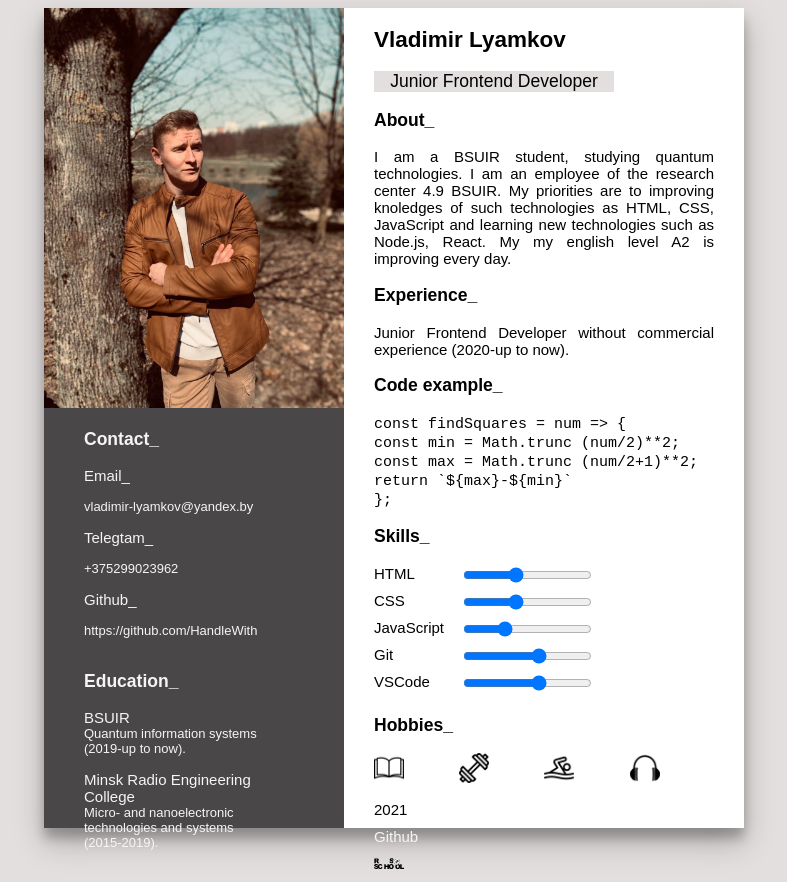
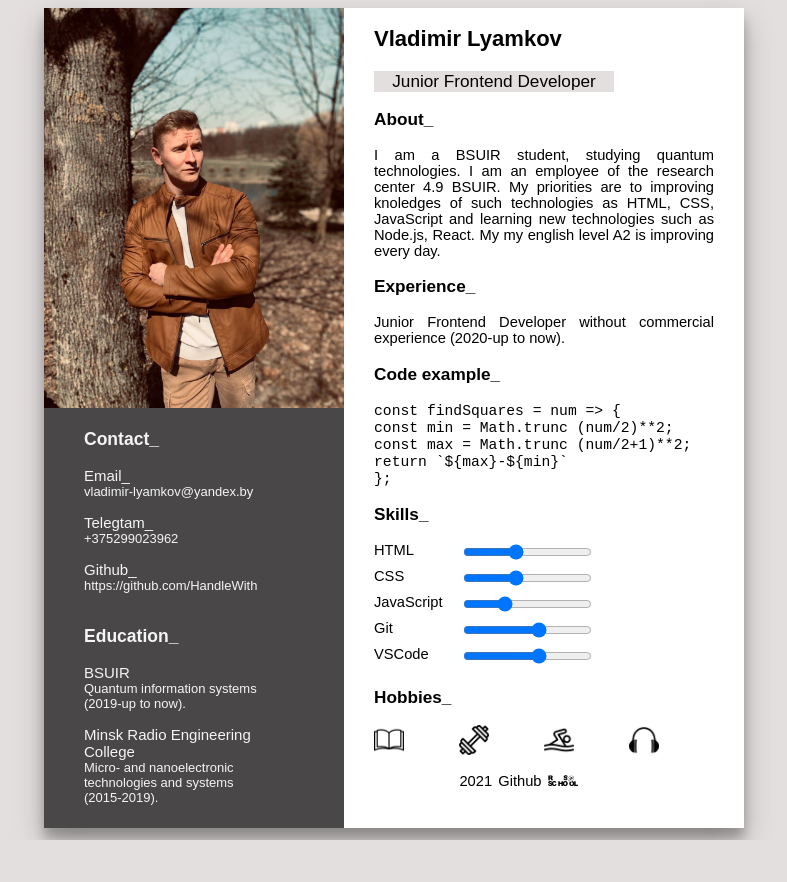
Before and after one commit to HandleWith/rsschool-cv, a plain HTML site: page index.html in a window 1280 px wide. Shown: the whole page, without its empty margins (246-1033 px from the left). After the commit the page ends 840 px from the top, so only its background shows below. Drawn offline with Linux system fonts and the light colour scheme.

Commit message:
feat: add styles for footer

```diff
--- a/style.css
+++ b/style.css
@@ -5,11 +5,28 @@ body {
 }
 a {
     text-decoration: none;
-    color: whitesmoke;
 }
 li {
     list-style: none;
     padding-bottom: 15px;
+}
+footer ul {
+    margin-top: 15px;
+    margin-bottom: 0px;
+    text-align: center;
+}
+footer li {
+    display: inline;
+}
+footer a {
+    color: black;
+    padding-left: 2px;
+}
+footer a:hover {
+    border-left: 1px solid burlywood;
+}
+footer:last-child::after {
+    content: attr(title);
 }
 .hobb {
     margin-top: 10px;
@@ -42,11 +59,14 @@ li {
 .leftblock ul {
     padding-left: 20px;
 }
+.leftblock a {
+    color: whitesmoke;
+}
 .leftblock img {
     width: 300px;
 }
 .leftblock a:hover {
-    color: blue
+    color: burlywood
 }
 .leftblock p {
     margin-bottom: 0px;
@@ -57,7 +77,7 @@ li {
     float: right;
     background: white;
     height: 820px;
-    font-size: 15px;
+    font-size: 14.7px;
 }
 .rightblock div {
     margin-left: 30px;
@@ -96,3 +116,6 @@ li {
 .textsize {
     font-size: 13px;
 }
+.name {
+    padding-bottom: 0px;
+}
```
